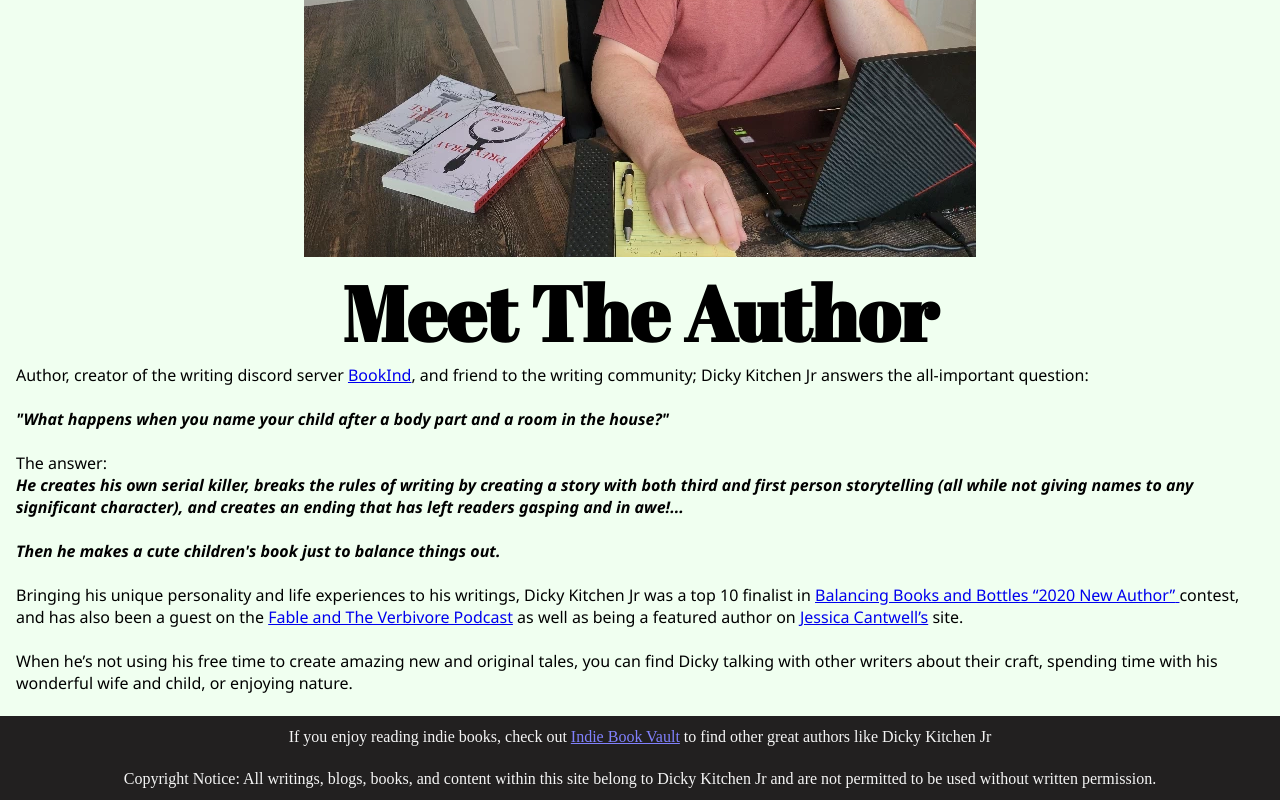
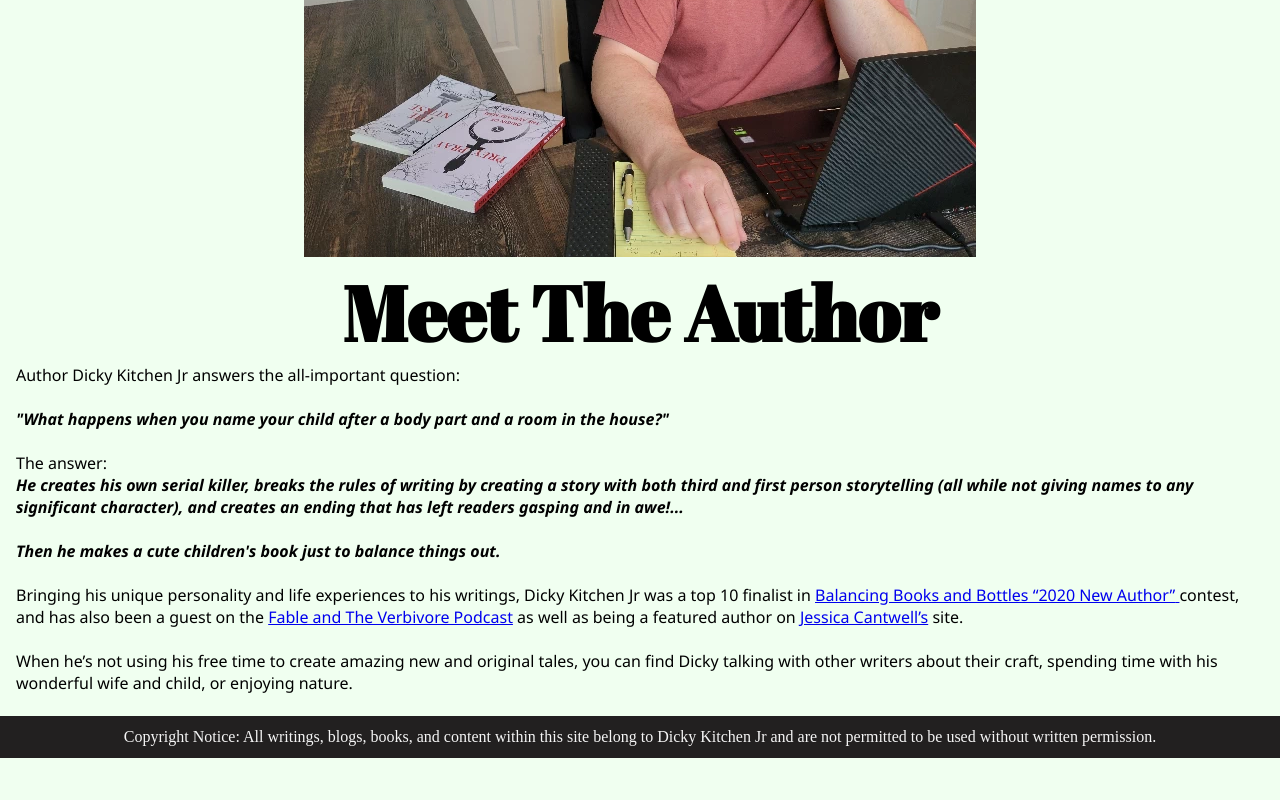
Before and after one commit to DickyKitchenJr/author-site-version-2, a React (Create React App) app in the folder author-v2/: page /about in a window 1280 px wide. Shown: the part 396-1196 px from the top of the page. After the commit the page ends 1154 px from the top, so only its background shows below. Built offline with nearby package versions, Linux system fonts and the light colour scheme.

Commit message:
removed superficial mentions that are deprecated
removed superficial mentions of Indie Book Vault and BookInd

```diff
--- a/author-v2/src/Components/About.js
+++ b/author-v2/src/Components/About.js
@@ -26,16 +26,7 @@ function About() {
           </div>
 
           <p className="about-p">
-            Author, creator of the writing discord server{" "}
-            <a
-              href="https://discord.gg/K9VtKNKqsB"
-              target="_blank"
-              rel="noreferrer"
-            >
-              BookInd
-            </a>
-            , and friend to the writing community; Dicky Kitchen Jr answers the
-            all-important question:
+            Author Dicky Kitchen Jr answers the all-important question:
           </p>
           <br />
           <p className="about-p">
@@ -70,7 +61,7 @@ function About() {
               target="_blank"
               rel="noreferrer"
             >
-             Balancing Books and Bottles “2020 New Author”{" "}
+              Balancing Books and Bottles “2020 New Author”{" "}
             </a>
             contest, and has also been a guest on the{" "}
             <a
--- a/author-v2/src/Components/Copyright.js
+++ b/author-v2/src/Components/Copyright.js
@@ -4,18 +4,6 @@ import "./Copyright.css";
 function Copyright() {
   return (
     <>
-      <p className="copyright">
-        If you enjoy reading indie books, check out{" "}
-        <a
-          className="copyrightA"
-          href="https://indiebookvault.com/"
-          target="_blank"
-          rel="noreferrer"
-        >
-          Indie Book Vault
-        </a>{" "}
-        to find other great authors like Dicky Kitchen Jr
-      </p>
       <p className="copyright">
         Copyright Notice: All writings, blogs, books, and content within this
         site belong to Dicky Kitchen Jr and are not permitted to be used without
--- a/author-v2/src/Components/LandingPage.js
+++ b/author-v2/src/Components/LandingPage.js
@@ -33,9 +33,9 @@ function LandingPage() {
             <Link className="landing-link" to="/kidfriendly">
               KID FRIENDLY
             </Link>
-            <Link className="landing-link" to="/bookind">
+            {/* <Link className="landing-link" to="/bookind">
               BOOKIND
-            </Link>
+            </Link> */}
           </nav>
         </main>
       </Parallax>
--- a/author-v2/src/Components/Nav.js
+++ b/author-v2/src/Components/Nav.js
@@ -44,7 +44,7 @@ function Nav() {
       >
         KID FRIENDLY
       </NavLink>
-      <NavLink
+      {/* <NavLink
         className="nav-link"
         style={({ isActive }) => {
           return isActive ? { color: "hsl(0, 83%, 47%)" } : {};
@@ -52,7 +52,7 @@ function Nav() {
         to="/bookind"
       >
         BOOKIND
-      </NavLink>
+      </NavLink> */}
     </nav>
   );
 }
```
